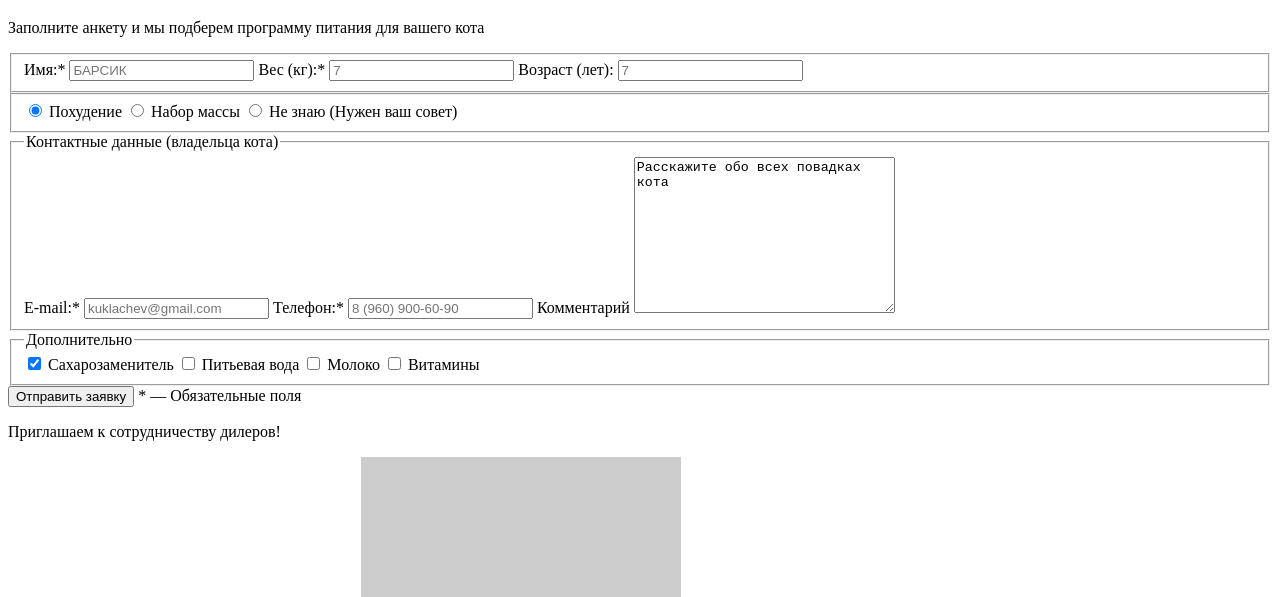
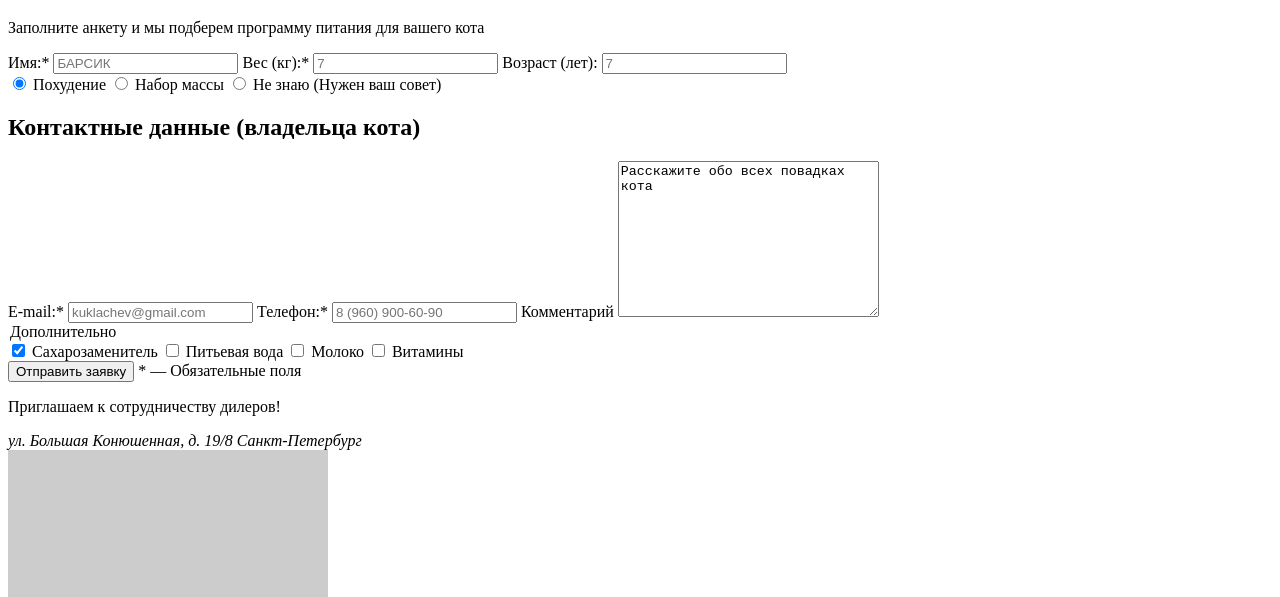
Before and after one commit to nl-kaidzen/949739-cat-energy-16, a website: page source/form.html in a window 1280 px wide. Shown: the part 203-800 px from the top of the page. Drawn offline with Linux system fonts and the light colour scheme; placeholder pictures from the web are drawn by us.

Commit message:
Made edits to the recommendations of a mentor

```diff
--- a/source/form.html
+++ b/source/form.html
@@ -11,8 +11,7 @@
     <a href="index.html" class="main-nav__logo-link">
       <!--w/o link for index.html-->
       <!--remove after copy-->
-      <img src="http://placehold.it/191x39" alt="Логотип сайта Кет энерджи" class="main-nav__logo-img" width="191"
-        height="39">
+      <img src="http://placehold.it/191x39" alt="Логотип сайта Кет энерджи" class="logo" width="191" height="39">
     </a>
     <nav class="main-nav">
       <button class="main-nav__toggle">
@@ -30,70 +29,72 @@
     <h1 class="page-main__heading">Подбор программы</h1>
     <p class="page-main__subtitle">Заполните анкету и мы подберем
       программу питания для вашего кота</p>
-    <form action="http://echo.htmlacademy.ru" class="page-main__form">
-      <fieldset class="main-info">
-      <label for="name" class="page-main__name-label  page-main__label">Имя:*</label>
-      <input type="text" placeholder="БАРСИК" name="name" id="name" class="page-main__name  page-main__input">
-      <label for="weight" class="page-main__weight-label  page-main__label">Вес (кг):*</label>
-      <input type="text" placeholder="7" name="weight" id="weight" class="page-main__weight  page-main__input">
-      <label for="age" class="page-main__age-label  page-main__label">Возраст (лет):</label>
-      <input type="text" placeholder="7" name="age" id="age" class="page-main__age  page-main__input">
-      </fieldset>
-      <fieldset class="main-info__target">
-      <input type="radio" name="page-main__radio" id="weight-less" value="Похудение" checked>
-      <label for="weight-less" class="page-main__radio-label  page-main__label">Похудение</label>
-      <input type="radio" name="page-main__radio" id="weight-more" value="Набор массы">
-      <label for="weight-more" class="page-main__radio-label  page-main__label">Набор массы</label>
-      <input type="radio" name="page-main__radio" id="dont-know" value="Похудение">
-      <label for="dont-know" class="page-main__radio-label  page-main__label">Не знаю (Нужен ваш совет)</label>
-      </fieldset>
-      <fieldset class="page-main__contacts">
-        <legend class="conacts__heading">Контактные данные
-            (владельца кота)</legend>
-        <label for="owner-mail" class="contacts__input-label  page-main__label">E-mail:*</label>
-        <input type="email" class="contacts__email page-main__input" name="owner-email" placeholder="kuklachev@gmail.com">
-        <label for="owner-tel" class="contacts__phone page-main__label">Телефон:*</label>
-        <input type="tel" name="owner-tel" id="phone" class="contacts__phone  page-main__input" placeholder="8 (960) 900-60-90">
-        <label for="" class="contacts__comment">Комментарий</label>
-        <textarea name="" id="" cols="30" rows="10" class="cantacts__other-info">Расскажите обо всех повадках кота</textarea>
-      </fieldset>
-      <fieldset class="other-items">
+    <form action="http://echo.htmlacademy.ru" class="form">
+      <div class="form__main-info">
+        <label for="name" class="main-info__label--name  form__label">Имя:*</label>
+        <input type="text" placeholder="БАРСИК" name="name" id="name" class="main-info__input--name  form__input">
+        <label for="weight" class="main-info__label--weight  form__label">Вес (кг):*</label>
+        <input type="text" placeholder="7" name="weight" id="weight" class="main-info__input--weight  form__input">
+        <label for="age" class="main-info__label--age  form__label">Возраст (лет):</label>
+        <input type="text" placeholder="7" name="age" id="age" class="main-info__input--age  form__input">
+      </div>
+      <div class="form__target">
+        <input type="radio" name="form__radio" id="weight-less" value="Похудение" checked>
+        <label for="weight-less" class="form__label--radio  form__label">Похудение</label>
+        <input type="radio" name="form__radio" id="weight-more" value="Набор массы">
+        <label for="weight-more" class="form__label--radio  form__label">Набор массы</label>
+        <input type="radio" name="form__radio" id="dont-know" value="Похудение">
+        <label for="dont-know" class="form__label--radio  form__label">Не знаю (Нужен ваш совет)</label>
+      </div>
+      <div class="form__contacts">
+        <h2 class="heading contacts-heading">Контактные данные
+            (владельца кота)</h2>
+        <label for="owner-mail" class="form__label--owner-mail  form__label">E-mail:*</label>
+        <input type="email" class="form__input--email form__input" name="owner-email"
+          placeholder="kuklachev@gmail.com">
+        <label for="owner-tel" class="form__label--owner-phone form__label">Телефон:*</label>
+        <input type="tel" name="owner-tel" id="phone" class="form__input--phone  form__input"
+          placeholder="8 (960) 900-60-90">
+        <label for="comments" class="form__label--comments">Комментарий</label>
+        <textarea name="comments" id="comments" cols="30" rows="10"
+          class="cantacts__other-info">Расскажите обо всех повадках кота</textarea>
+      </div>
+      <div class="form__other-items">
         <legend class="other-items__heading">Дополнительно</legend>
-        <input type="checkbox" name="sugar" id="sugar-check" class="other-items__cbox" checked>
-        <label for="sugar" class="other-items__label page-main__label">Сахарозаменитель</label>
-        <input type="checkbox" name="water" id="sugar-check" class="other-items__cbox">
-        <label for="water" class="other-items__label page-main__label">Питьевая вода</label>
-        <input type="checkbox" name="milk" id="sugar-check" class="other-items__cbox">
-        <label for="milk" class="other-items__label page-main__label">Молоко</label>
-        <input type="checkbox" name="vitals" id="sugar-check" class="other-items__cbox">
-        <label for="vitals" class="other-items__label page-main__label">Витамины</label>
-      </fieldset>
-      <button class="page-main__button button">Отправить заявку</button>
-      <span class="page-main__info">* — Обязательные поля</span>
+        <input type="checkbox" name="sugar" id="sugar-check" class="form__cbox" checked>
+        <label for="sugar" class="form__label--items form__label">Сахарозаменитель</label>
+        <input type="checkbox" name="water" id="sugar-check" class="form__cbox">
+        <label for="water" class="form__label--items form__label">Питьевая вода</label>
+        <input type="checkbox" name="milk" id="sugar-check" class="form__cbox">
+        <label for="milk" class="form__label--items form__label">Молоко</label>
+        <input type="checkbox" name="vitals" id="sugar-check" class="form__cbox">
+        <label for="vitals" class="form__label--items form__label">Витамины</label>
+      </div>
+      <button class="form__button button">Отправить заявку</button>
+      <span class="form__req-input form__req-input--position">* — Обязательные поля</span>
     </form>
   </main>
   <footer class="page-footer">
     <p class="page-footer__title">Приглашаем
       к сотрудничеству
       дилеров!</p>
-      <adress class="page-footer__adress">ул. Большая Конюшенная, д. 19/8
-        Санкт-Петербург</adress>
-      <a href="map.html">
-        <img src="http://placehold.it/320x400" alt="Карта с указанием местаположения магазина Кэт Энерджи"
-          class="page-footer__img-map">
+    <address class="page-footer__address">ул. Большая Конюшенная, д. 19/8
+      Санкт-Петербург</address>
+    <a href="map.html" class="page-footer__map-link">
+      <img src="http://placehold.it/320x400" alt="Карта с указанием местаположения магазина Кэт Энерджи" class="map">
     </a>
-      <a href="index.html">
+    <a href="index.html" class="page-footer__logo-link">
       <!--w/o link for index.html-->
       <!--remove after copy-->
       <img src="http://placehold.it/124x24" alt="Логотип интернет-магазина Кэт Энерджи" class="footer__logo">
     </a>
     <ul class="page-footer__list  social">
-        <li class="page-footer__item"><a href="http://vk.com/htmlacademy" class="page-footer__link">VK</a></li>
+      <li class="social__item"><a href="http://vk.com/htmlacademy" class="social__link">VK</a></li>
       <!--INSERT SVG HERE-->
-        <li class="page-footer__item"><a href="https://instagram.com/htmlacademy/" class="page-footer__link">Instagram</a>
+      <li class="social__item"><a href="https://instagram.com/htmlacademy/" class="social__link">Instagram</a>
       </li>
       <!--INSERT SVG HERE-->
-        <li class="page-footer__item"><a href="https://facebook.com/htmlacademy/" class="page-footer__link">Facebook</a>
+      <li class="social__item"><a href="https://facebook.com/htmlacademy/" class="social__link">Facebook</a>
       </li>
       <!--INSERT SVG HERE-->
     </ul>
```
Also changed, not shown: source/catalog.html (+21 -23 lines), source/index.html (+16 -18 lines). Lines whose indentation alone changed are shown as unchanged.
